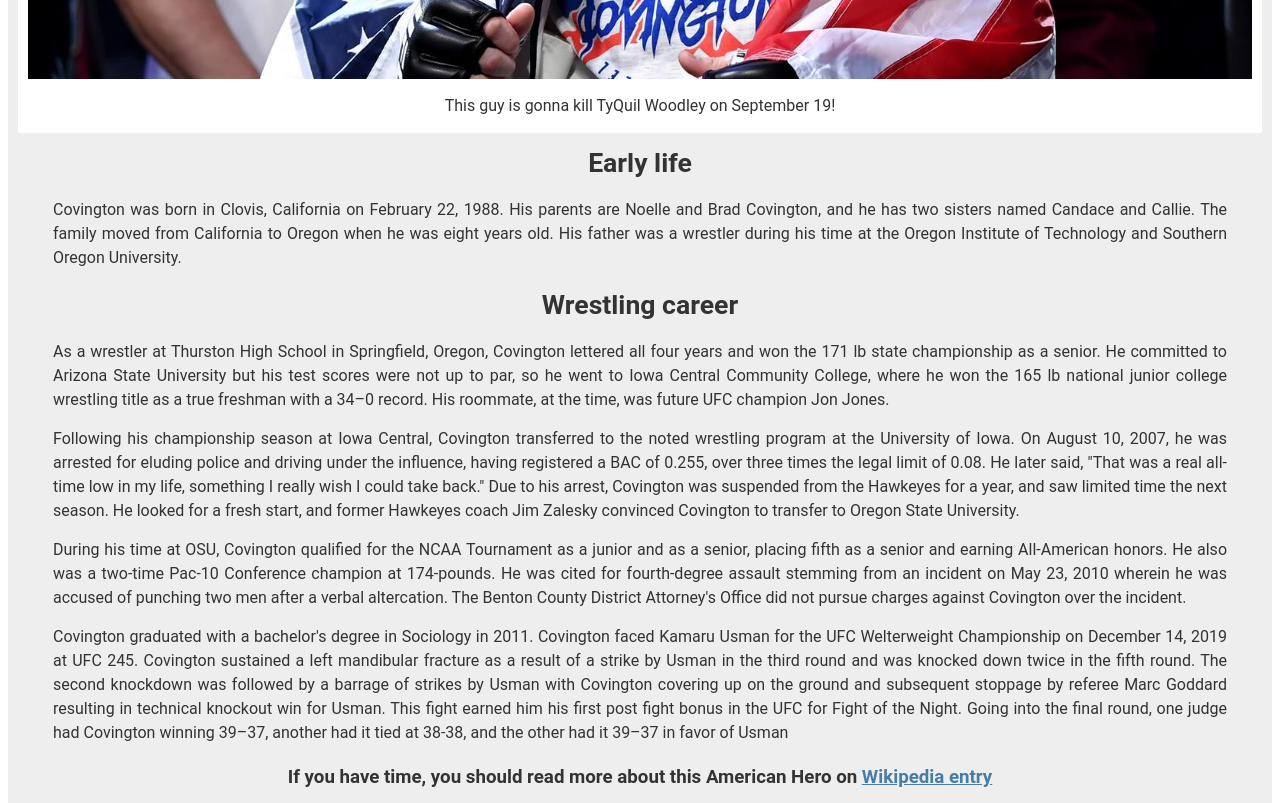
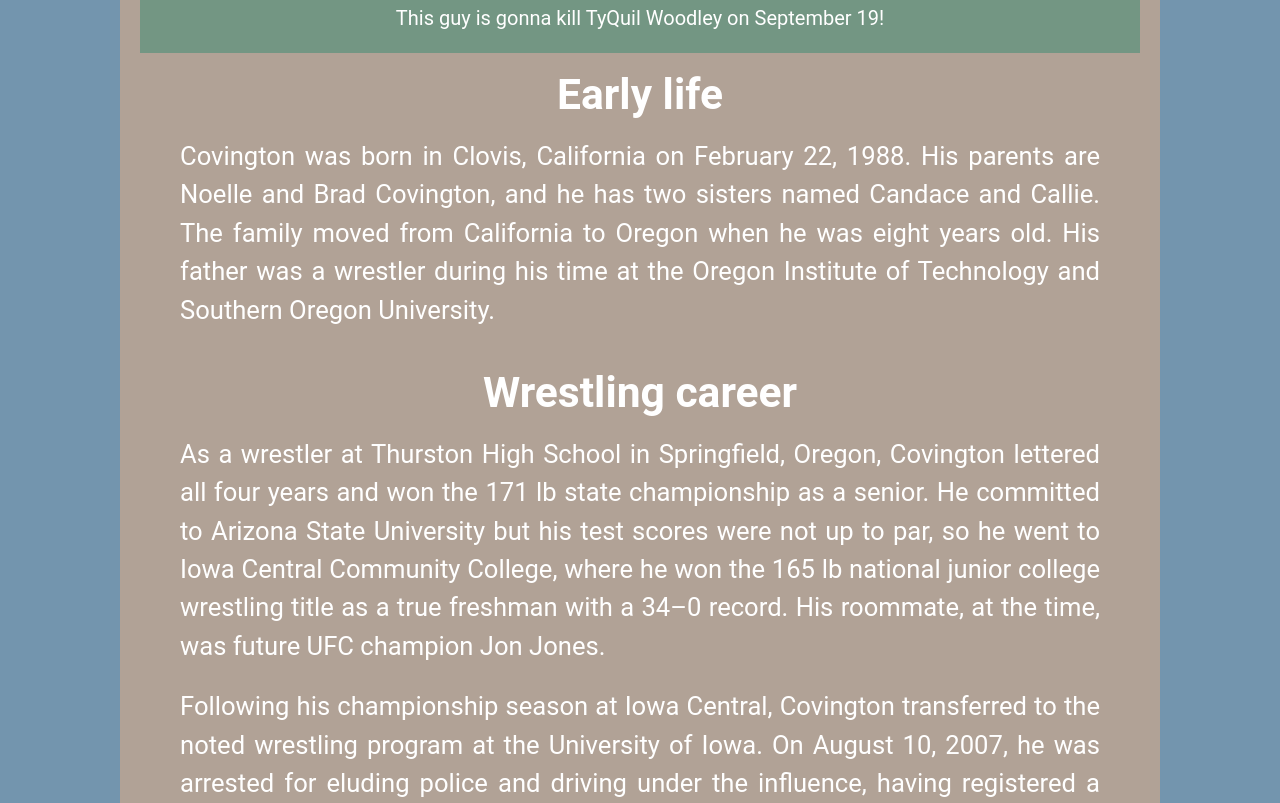
Before and after one commit to Fishenzone-freeCodeCamp/colby-covington, a plain HTML site: page index.html in a window 1280 px wide. Shown: the part 797-1600 px from the top of the page. Drawn offline with Linux system fonts and the light colour scheme.

Commit message:
second commit

```diff
--- a/css/tribute.css
+++ b/css/tribute.css
@@ -1,14 +1,11 @@
-html {
-    font-size: 10px;
-    }
-
 body {
   font-family: "Roboto", Arial, sans-serif;
   font-size: 1.6rem;
   line-height: 1.5;
   text-align: center;
-    color: #333;
+  color: white;
   margin: 0;
+  background-color: #7395ae;
 }
 
 h1 {
@@ -16,19 +13,30 @@ h1 {
   margin-bottom: 0;
 }
 
+h3 {
+  font-size: 20px;
+}
+
+p {
+  margin: auto 40px;
+  text-align: justify;
+  padding-bottom: 22px;
+}
+
 a {
-    color: #477ca7;
+  color: #0805a7;
 }
 
 a:visited {
-    color: #74638f;
+  color: #520152;
 }
 
 #main {
-    margin: 15px 8px;
-    padding: 10px;
+  padding: 20px;
   border-radius: 5px;
-    background: #eee;
+  background: #b1a296;
+  max-width: 1000px;
+  margin: 0 auto;
 }
 
 #image {
@@ -39,18 +47,14 @@ a:visited {
 }
 
 #img-div {
-    background: white;
+  background: #739683;
   padding: 10px;
   margin: 0;
 }
 
 #img-caption {
-    margin: 15px 0 5px 0;
-}
-
-p {
-    text-align: justify;
-    margin: 15px 35px;
+  font-size: 20px;
+  margin: 10px auto;
 }
 
 #headline {
```
Lines whose indentation alone changed are shown as unchanged.
